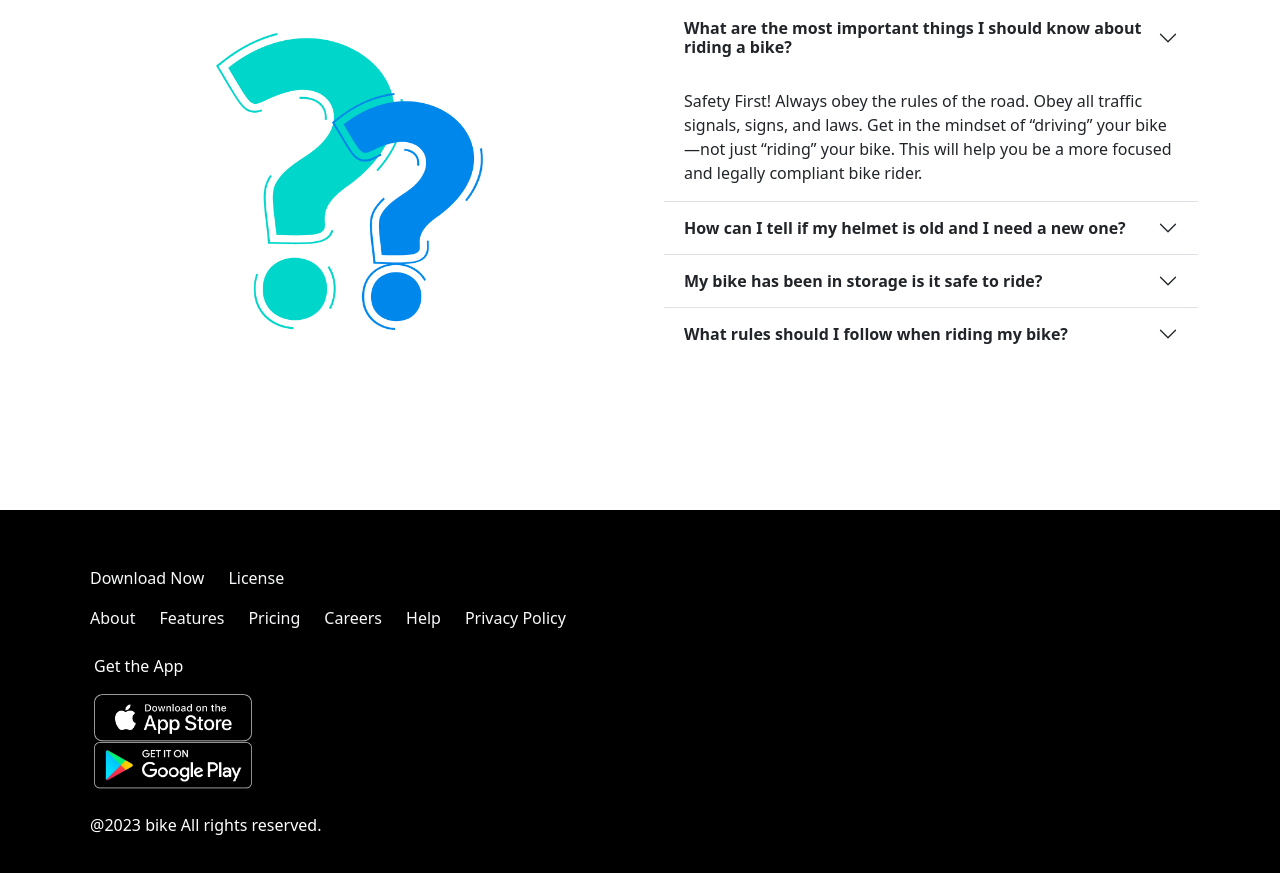
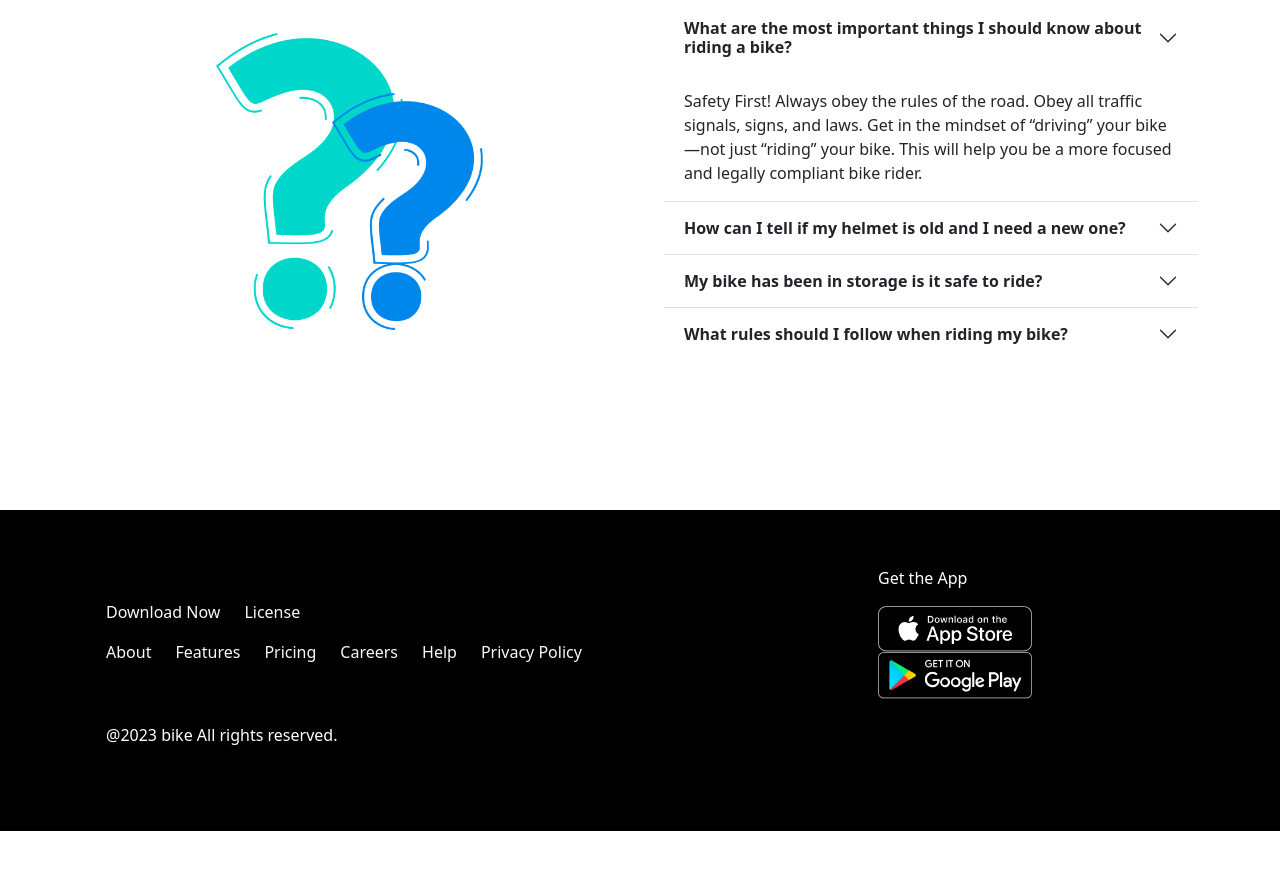
Before and after one commit to aaachris1820/module14, a plain HTML site: page index.html in a window 1280 px wide. Shown: the part 3060-3933 px from the top of the page. After the commit the page ends 3891 px from the top, so only its background shows below. Drawn offline with Linux system fonts and the light colour scheme.

Commit message:
fixed footer

```diff
--- a/index.html
+++ b/index.html
@@ -253,8 +253,8 @@
 <footer>
 
     <div class="container">
-        <div class="row gx-5 gy-4 align-items-center">
-            <div class="col-12 col-md-8 ms-2 ">
+        <div class="row gx-5 gy-4 align-items-center ms-2 ms-md-0">
+            <div class="col-12 col-md-8">
                 <div class="d-flex mb-3">
                     <a class="text-decoration-none text-light me-4" href="">Download Now</a>
                     <a class="text-decoration-none text-light" href="">License</a>
@@ -271,7 +271,7 @@
 
 
             </div>
-            <div class="col-12 col-md-4 order-1">
+            <div class="col-12 col-md-4">
                 <div class="container-fluid">
                     <p>Get the App</p>
                     <img src="images/ios.png" alt="app store icon" class="w-50">
@@ -281,7 +281,7 @@
             </div>
         </div>
 
-        <div class="row order-last mt-4 ms-2">@2023 bike All rights reserved.</div>
+        <div class="row mt-4 ms-4">@2023 bike All rights reserved.</div>
     </div>
 </footer>
 
```
